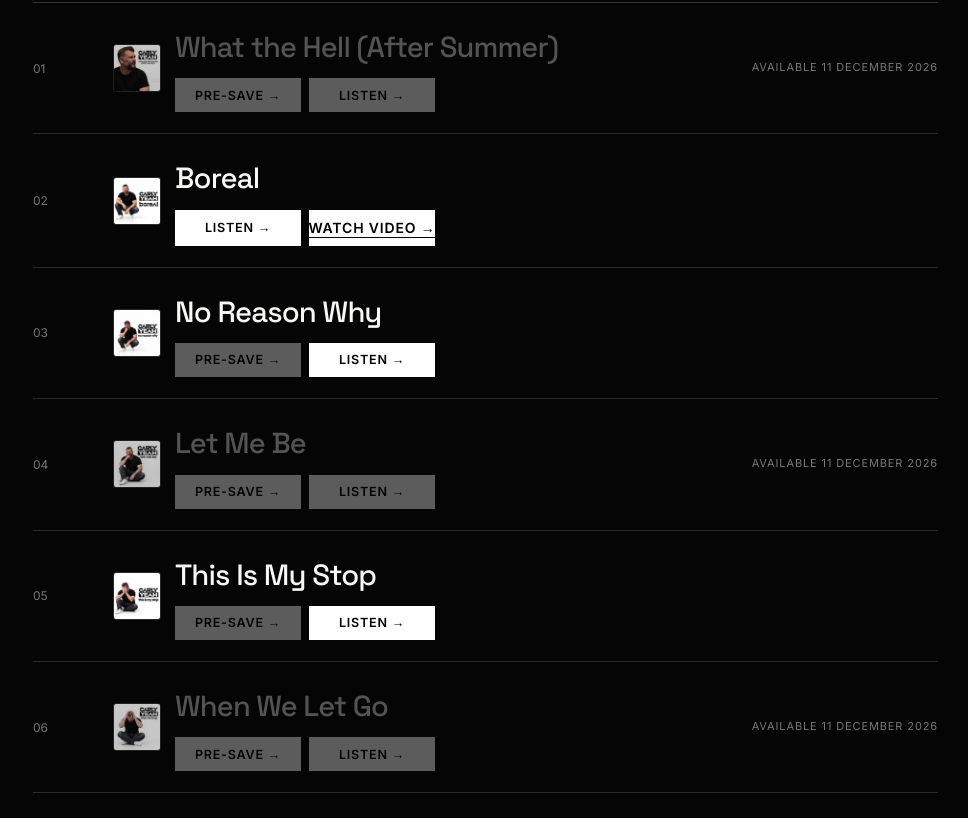
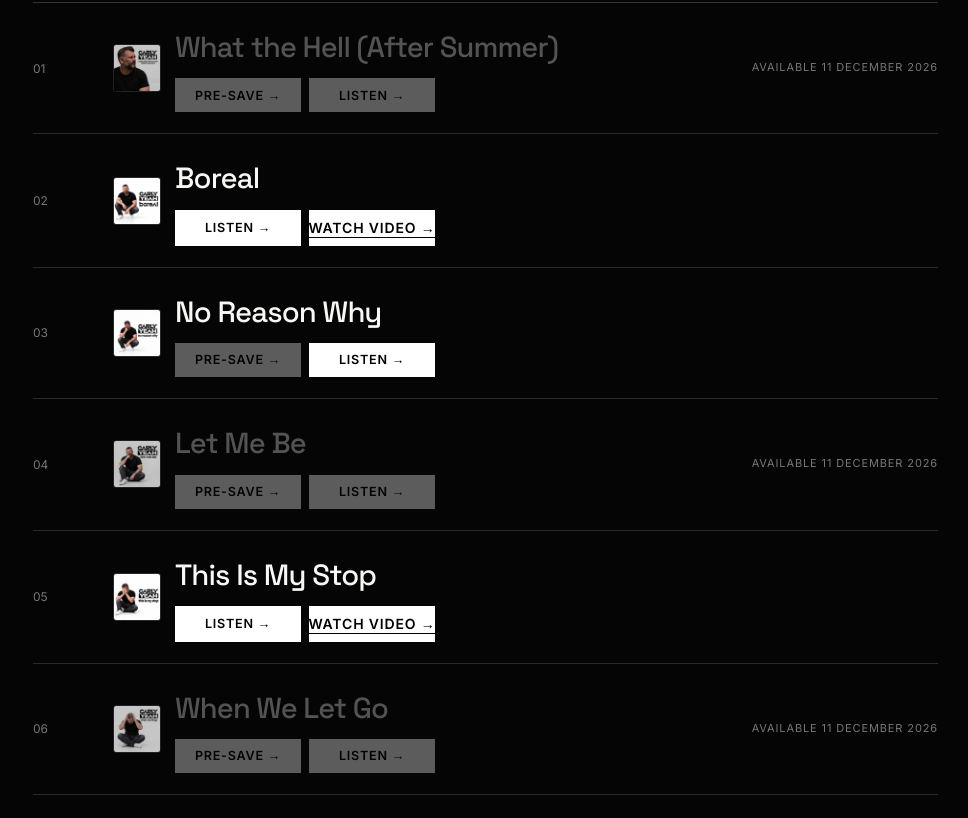
Before and after one commit to cmerdos/carly-yeah, a plain HTML site: page en/index.html in a window 1280 px wide. Shown: the part 1007-1825 px from the top of the page, without its empty margins (312-1280 px from the left). Drawn offline with Linux system fonts and the light colour scheme.

Commit message:
Add listen and video buttons to This Is My Stop in English

```diff
--- a/en/index.html
+++ b/en/index.html
@@ -1238,7 +1238,7 @@
               </iframe>
             </span></span><span class="track-state"><span>Available 30 October 2026</span></span></div>
           <div class="track" data-spotify-url="" data-release-date="2026-12-11"><span class="track-no">04</span><span class="track-main"><img class="track-cover" src="/assets/covers/let-me-be.webp" alt="" width="96" height="96" loading="eager"><span class="track-copy"><span class="track-name">Let Me Be</span><span class="track-actions"><a class="hyperfollow track-action" data-hyperfollow-url="https://distrokid.com/hyperfollow/carlyyeah/still-looking-up" aria-disabled="true" tabindex="-1"><span>Pre-save →</span></a><a class="listen-link track-action" data-listen-url="" aria-disabled="true" tabindex="-1"><span>Listen →</span></a></span></span></span><span class="track-state"><span>Available 11 December 2026</span></span></div>
-          <div class="track spotify-track" id="track-this-is-my-stop" data-track-slug="this-is-my-stop" data-spotify-url="https://open.spotify.com/track/6nSgPM83iiCNfUC1Q6ZqMV?si=90f6b2170ae14463" data-release-date="2026-11-20"><span class="track-no">05</span><span class="track-main"><a class="song-page-cover-link delayed-page-link" data-page-url="/en/this-is-my-stop/" data-page-release-date="2026-11-20" aria-disabled="true" tabindex="-1" aria-label="This Is My Stop — official page"><img class="track-cover" src="/assets/covers/this-is-my-stop.webp" alt="This Is My Stop cover — Carly Yeah" width="96" height="96" loading="eager"></a><span class="track-copy"><a class="track-name song-page-link delayed-page-link" data-page-url="/en/this-is-my-stop/" data-page-release-date="2026-11-20" aria-disabled="true" tabindex="-1">This Is My Stop</a><span class="track-actions"><a class="hyperfollow track-action" data-hyperfollow-url="https://distrokid.com/hyperfollow/carlyyeah/this-is-my-stop" aria-disabled="true" tabindex="-1"><span>Pre-save →</span></a><a class="listen-link track-action" data-listen-url="https://carlyyeah.es/this-is-my-stop-escuchar/" aria-disabled="true" tabindex="-1"><span>Listen →</span></a></span></span><span class="spotify-player" aria-live="polite">
+          <div class="track spotify-track" id="track-this-is-my-stop" data-track-slug="this-is-my-stop" data-spotify-url="https://open.spotify.com/track/6nSgPM83iiCNfUC1Q6ZqMV?si=90f6b2170ae14463" data-release-date="2026-11-20"><span class="track-no">05</span><span class="track-main"><a class="song-page-cover-link delayed-page-link" data-page-url="/en/this-is-my-stop/" data-page-release-date="2026-11-20" aria-disabled="true" tabindex="-1" aria-label="This Is My Stop — official page"><img class="track-cover" src="/assets/covers/this-is-my-stop.webp" alt="This Is My Stop cover — Carly Yeah" width="96" height="96" loading="eager"></a><span class="track-copy"><a class="track-name song-page-link delayed-page-link" data-page-url="/en/this-is-my-stop/" data-page-release-date="2026-11-20" aria-disabled="true" tabindex="-1">This Is My Stop</a><span class="track-actions"><a class="listen-link track-action" data-listen-url="https://carlyyeah.es/this-is-my-stop-escuchar/" aria-disabled="true" tabindex="-1"><span>Listen →</span></a><a class="video-link track-action" href="https://www.youtube.com/watch?v=Vi2onMqHU2I" target="_blank" rel="noopener noreferrer"><span>Watch Video →</span></a></span></span><span class="spotify-player" aria-live="polite">
               <iframe title="Spotify — This Is My Stop" loading="lazy"
                 allow="autoplay; clipboard-write; encrypted-media; fullscreen; picture-in-picture">
               </iframe>
```
